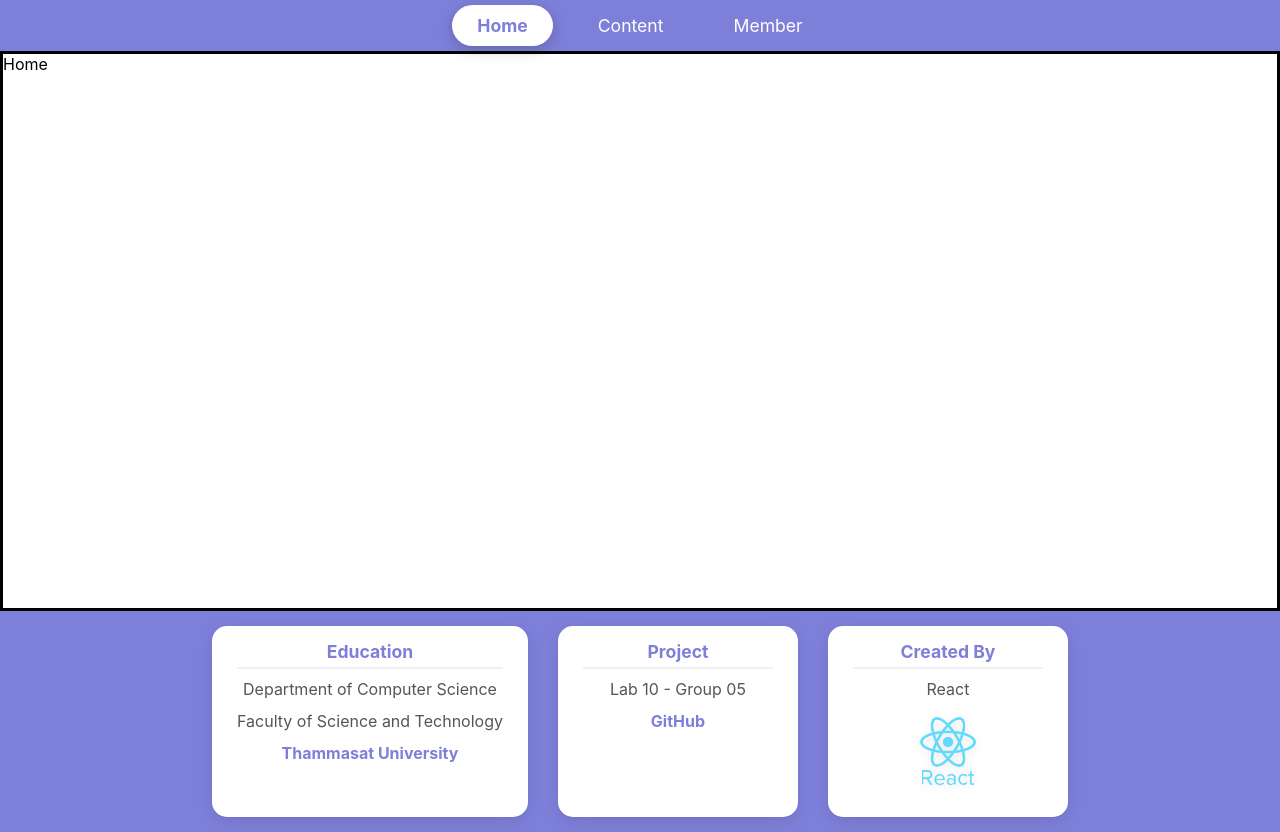
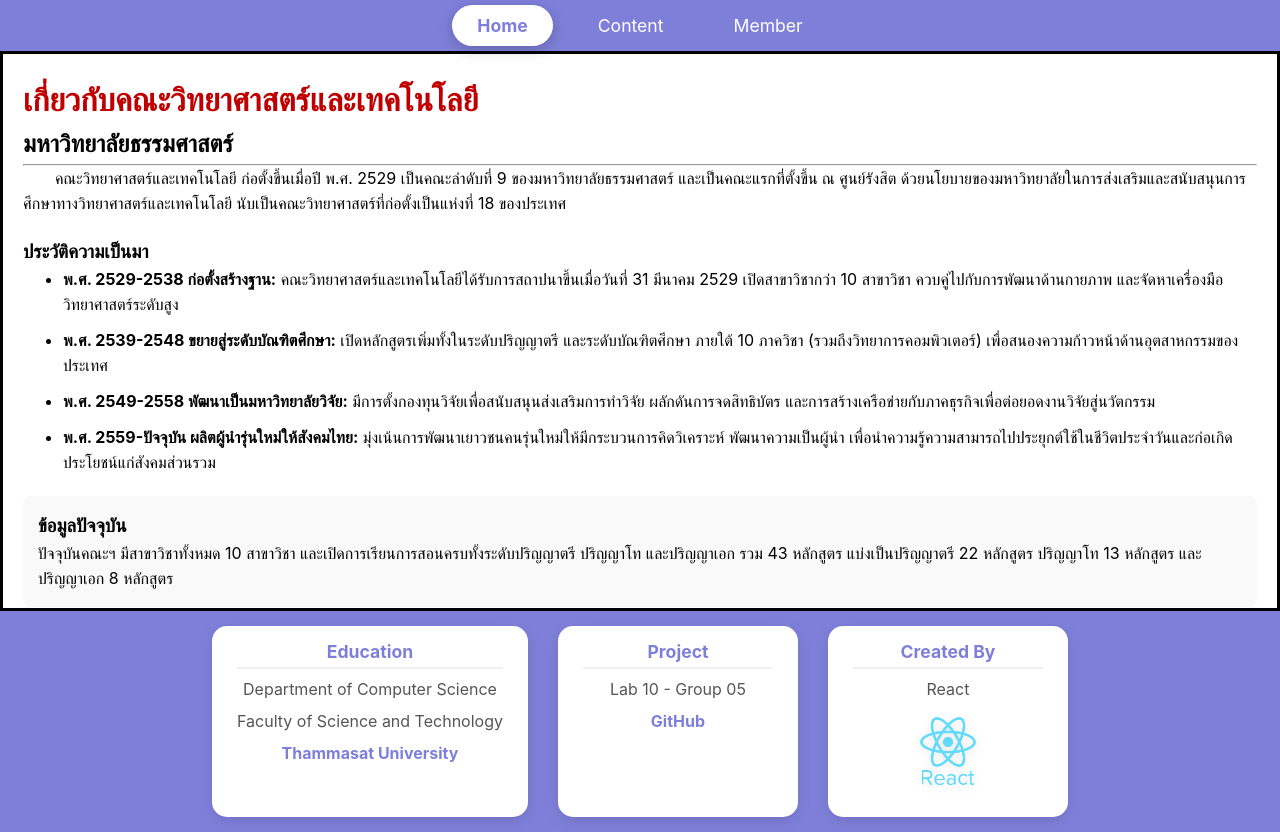
Before and after one commit to phuwalit6609650590/CSTU-CS363, a React (Create React App) app in the folder lab10_group05/: page / in a window 1280 px wide. Built offline with nearby package versions, Linux system fonts and the light colour scheme.

Commit message:
Add Content Home.jsx

```diff
--- a/lab10_group05/src/pages/Home.jsx
+++ b/lab10_group05/src/pages/Home.jsx
@@ -2,9 +2,48 @@
 import React from 'react'
 
 const Home = () => {
-  return (
-    <div>Home</div>
-  )
+return (
+    <div className="home-container" style={{ padding: '20px', lineHeight: '1.6' }}>
+      <h1 style={{ color: '#c00000' }}>เกี่ยวกับคณะวิทยาศาสตร์และเทคโนโลยี</h1>
+      <h2>มหาวิทยาลัยธรรมศาสตร์</h2>
+      <hr />
+      <p style={{ textIndent: '2em' }}>
+        คณะวิทยาศาสตร์และเทคโนโลยี ก่อตั้งขึ้นเมื่อปี พ.ศ. 2529 เป็นคณะลำดับที่ 9 ของมหาวิทยาลัยธรรมศาสตร์
+        และเป็นคณะแรกที่ตั้งขึ้น ณ ศูนย์รังสิต ด้วยนโยบายของมหาวิทยาลัยในการส่งเสริมและสนับสนุนการศึกษาทางวิทยาศาสตร์และเทคโนโลยี
+        นับเป็นคณะวิทยาศาสตร์ที่ก่อตั้งเป็นแห่งที่ 18 ของประเทศ
+      </p>
+
+      <div style={{ marginTop: '20px' }}>
+        <h3>ประวัติความเป็นมา</h3>
+        <ul>
+          <li style={{ marginBottom: '10px' }}>
+            <strong>พ.ศ. 2529-2538 ก่อตั้งสร้างฐาน:</strong> คณะวิทยาศาสตร์และเทคโนโลยีได้รับการสถาปนาขึ้นเมื่อวันที่ 31 มีนาคม 2529
+            เปิดสาขาวิชากว่า 10 สาขาวิชา ควบคู่ไปกับการพัฒนาด้านกายภาพ และจัดหาเครื่องมือวิทยาศาสตร์ระดับสูง
+          </li>
+          <li style={{ marginBottom: '10px' }}>
+            <strong>พ.ศ. 2539-2548 ขยายสู่ระดับบัณฑิตศึกษา:</strong> เปิดหลักสูตรเพิ่มทั้งในระดับปริญญาตรี และระดับบัณฑิตศึกษา
+            ภายใต้ 10 ภาควิชา (รวมถึงวิทยาการคอมพิวเตอร์) เพื่อสนองความก้าวหน้าด้านอุตสาหกรรมของประเทศ
+          </li>
+          <li style={{ marginBottom: '10px' }}>
+            <strong>พ.ศ. 2549-2558 พัฒนาเป็นมหาวิทยาลัยวิจัย:</strong> มีการตั้งกองทุนวิจัยเพื่อสนับสนุนส่งเสริมการทำวิจัย
+            ผลักดันการจดสิทธิบัตร และการสร้างเครือข่ายกับภาคธุรกิจเพื่อต่อยอดงานวิจัยสู่นวัตกรรม
+          </li>
+          <li style={{ marginBottom: '10px' }}>
+            <strong>พ.ศ. 2559-ปัจจุบัน ผลิตผู้นำรุ่นใหม่ให้สังคมไทย:</strong> มุ่งเน้นการพัฒนาเยาวชนคนรุ่นใหม่ให้มีกระบวนการคิดวิเคราะห์
+            พัฒนาความเป็นผู้นำ เพื่อนำความรู้ความสามารถไปประยุกต์ใช้ในชีวิตประจำวันและก่อเกิดประโยชน์แก่สังคมส่วนรวม
+          </li>
+        </ul>
+      </div>
+
+      <div style={{ backgroundColor: '#f9f9f9', padding: '15px', borderRadius: '8px', marginTop: '20px' }}>
+        <h3>ข้อมูลปัจจุบัน</h3>
+        <p style={{ margin: 0 }}>
+          ปัจจุบันคณะฯ มีสาขาวิชาทั้งหมด 10 สาขาวิชา และเปิดการเรียนการสอนครบทั้งระดับปริญญาตรี ปริญญาโท และปริญญาเอก
+          รวม 43 หลักสูตร แบ่งเป็นปริญญาตรี 22 หลักสูตร ปริญญาโท 13 หลักสูตร และปริญญาเอก 8 หลักสูตร
+        </p>
+      </div>
+    </div>
+  );
 }
 
 export default Home
--- a/lab10_group05/src/pages/Member.jsx
+++ b/lab10_group05/src/pages/Member.jsx
@@ -20,7 +20,7 @@ const Member = () => {
     {
       name: 'จุติณัฏฐ์',
       surName: 'รัตนะมงคลกุล',
-      nickName: 'บอม',
+      nickName: 'บอมบ์',
       studentId: 6609650228
     },
     {
--- a/lab10_group05/src/pages/Student.jsx
+++ b/lab10_group05/src/pages/Student.jsx
@@ -25,9 +25,9 @@ const Student = () => {
     {
       name: 'จุติณัฏฐ์',
       surName: 'รัตนะมงคลกุล',
-      nickName: 'บอม',
+      nickName: 'บอมบ์',
       studentId: 6609650228,
-      hobby: ''
+      hobby: 'ต่อ Gunpla'
     },
     {
       name: 'รพินทร์',
```
